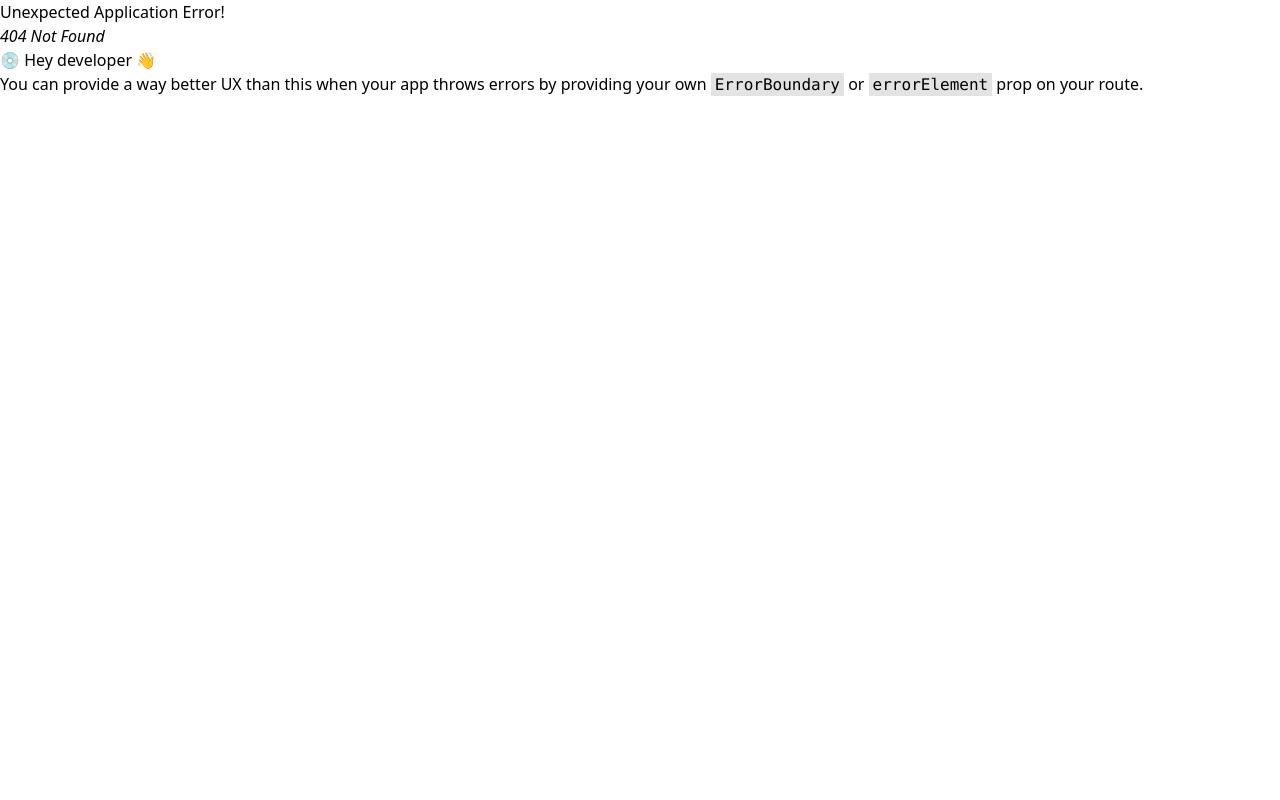
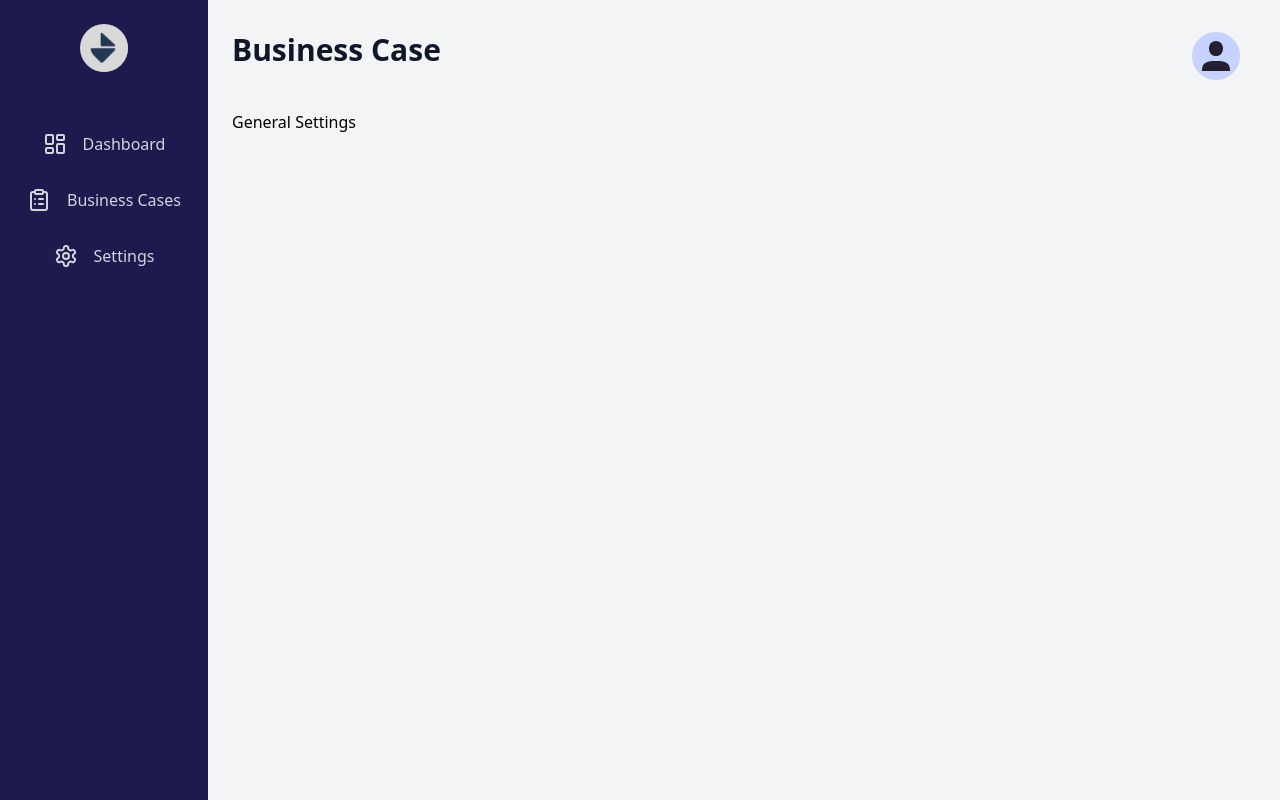
Before and after one commit to Vives-IT-Project/frontend, a React (Vite) app: page /app-settings in a window 1280 px wide. Before the commit this address had no page. Built offline with nearby package versions, Linux system fonts and the light colour scheme; no server answers.

Commit message:
feat: create base pages

```diff
--- a/src/App.tsx
+++ b/src/App.tsx
@@ -1,4 +1,4 @@
-import Home from "./presentation/pages/Home";
+import Home from "./presentation/pages/home";
 
 function App() {
   return (
--- a/src/presentation/layouts/base-layout.tsx
+++ b/src/presentation/layouts/base-layout.tsx
@@ -57,7 +57,7 @@ const BaseLayout = () => {
             label="Settings"
             icon={<Settings />}
             collapsed={isCollapsed}
-            to="/org-settings"
+            to="/app-settings"
           />
         </nav>
       </aside>
--- a/src/presentation/pages/Home.tsx
+++ /dev/null
@@ -1,10 +0,0 @@
-const Home: React.FC = () => {
-  return (
-    <div>
-      <h2>Home</h2>
-      <p>This is the base project</p>
-    </div>
-  );
-};
-
-export default Home;
--- /dev/null
+++ b/src/presentation/pages/business-cases.tsx
@@ -0,0 +1,9 @@
+const BusinessCases = () => {
+  return (
+    <div>
+      <h1>Business Cases</h1>
+    </div>
+  );
+};
+
+export default BusinessCases;
--- /dev/null
+++ b/src/presentation/pages/general-settings.tsx
@@ -0,0 +1,9 @@
+const GeneralSettings = () => {
+  return (
+    <div>
+      <h1>General Settings</h1>
+    </div>
+  );
+};
+
+export default GeneralSettings;
--- /dev/null
+++ b/src/presentation/pages/home.tsx
@@ -0,0 +1,18 @@
+import api from "../../services/axios";
+
+const Home: React.FC = () => {
+  const teste = () => {
+    console.log("API TESTE");
+    api.get("/health").then((response) => {
+      console.log(response);
+    });
+  };
+  return (
+    <div>
+      <div>🏠 Home Page</div>
+      <button onClick={teste}>Click Me</button>
+    </div>
+  );
+};
+
+export default Home;
--- a/src/routes.tsx
+++ b/src/routes.tsx
@@ -1,5 +1,8 @@
 import { createBrowserRouter } from "react-router-dom";
 import BaseLayout from "./presentation/layouts/base-layout";
+import Home from "./presentation/pages/home";
+import BusinessCases from "./presentation/pages/business-cases";
+import GeneralSettings from "./presentation/pages/general-settings";
 
 const router = createBrowserRouter([
   {
@@ -8,11 +11,23 @@ const router = createBrowserRouter([
     children: [
       {
         path: "/",
-        element: <div>🏠 Home Page</div>,
+        element: <Home />,
       },
       {
-        path: "/projects",
-        element: <div>📂 Projects</div>,
+        path: "/business-cases",
+        element: (
+          <div>
+            <BusinessCases />
+          </div>
+        ),
+      },
+      {
+        path: "/app-settings",
+        element: (
+          <div>
+            <GeneralSettings />
+          </div>
+        ),
       },
     ],
   },
```
